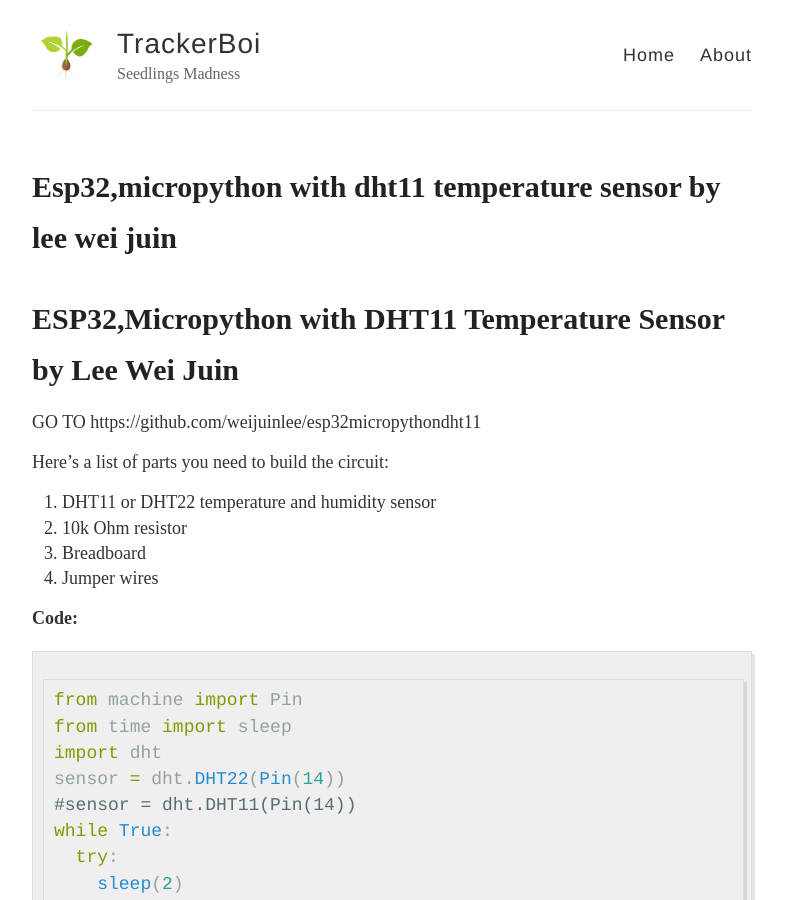
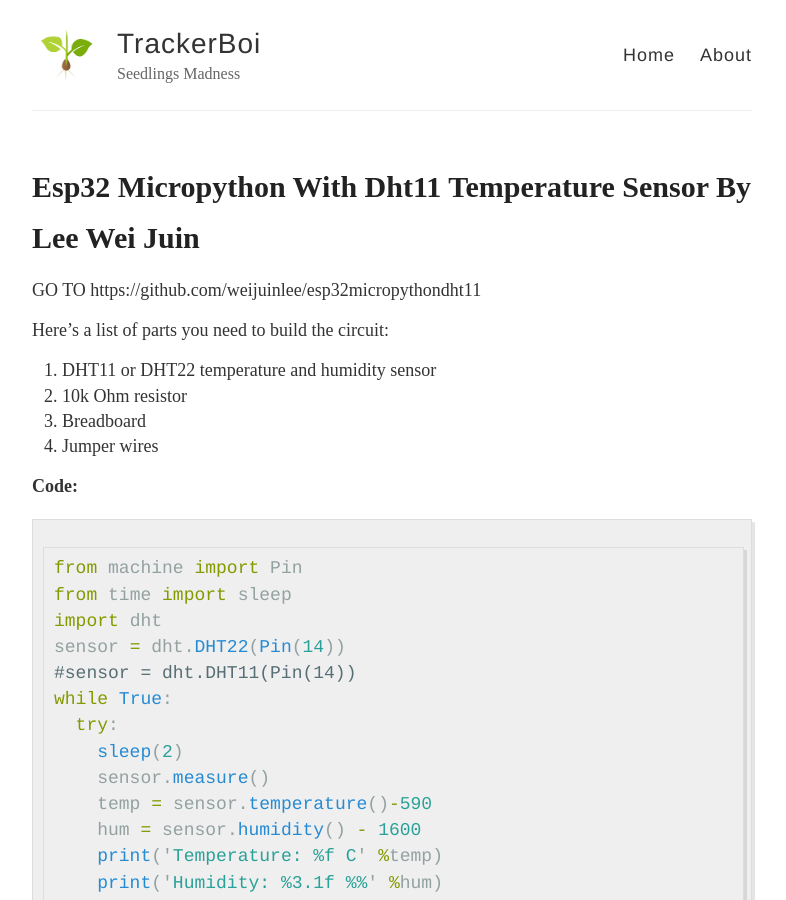
Before and after one commit to Jasperabez/TrackerBoi, a Jekyll site: the page built from _posts/2019-11-09-ESP32-Micropython-with-DHT11-Temperature-Sensor-by-Lee-Wei-Juin.md, in a window 1280 px wide and 900 px high. Shown: the whole window, without its empty margins (248-1034 px from the left). Built offline with Jekyll 4.4.1, drawn with Linux system fonts in a browser that asks for light colours; our own code applies the rules of GitHub Pages for plain Markdown files.

Commit message:
Second rename of post

```diff
--- a/_posts/2019-11-09-ESP32,Micropython with DHT11 Temperature Sensor by Lee Wei Juin.md
+++ b/_posts/2019-11-09-ESP32-Micropython-with-DHT11-Temperature-Sensor-by-Lee-Wei-Juin.md
@@ -1,5 +1,3 @@
-ESP32,Micropython with DHT11 Temperature Sensor by Lee Wei Juin
-===
 GO TO https://github.com/weijuinlee/esp32micropythondht11
 
 Here’s a list of parts you need to build the circuit:
```
